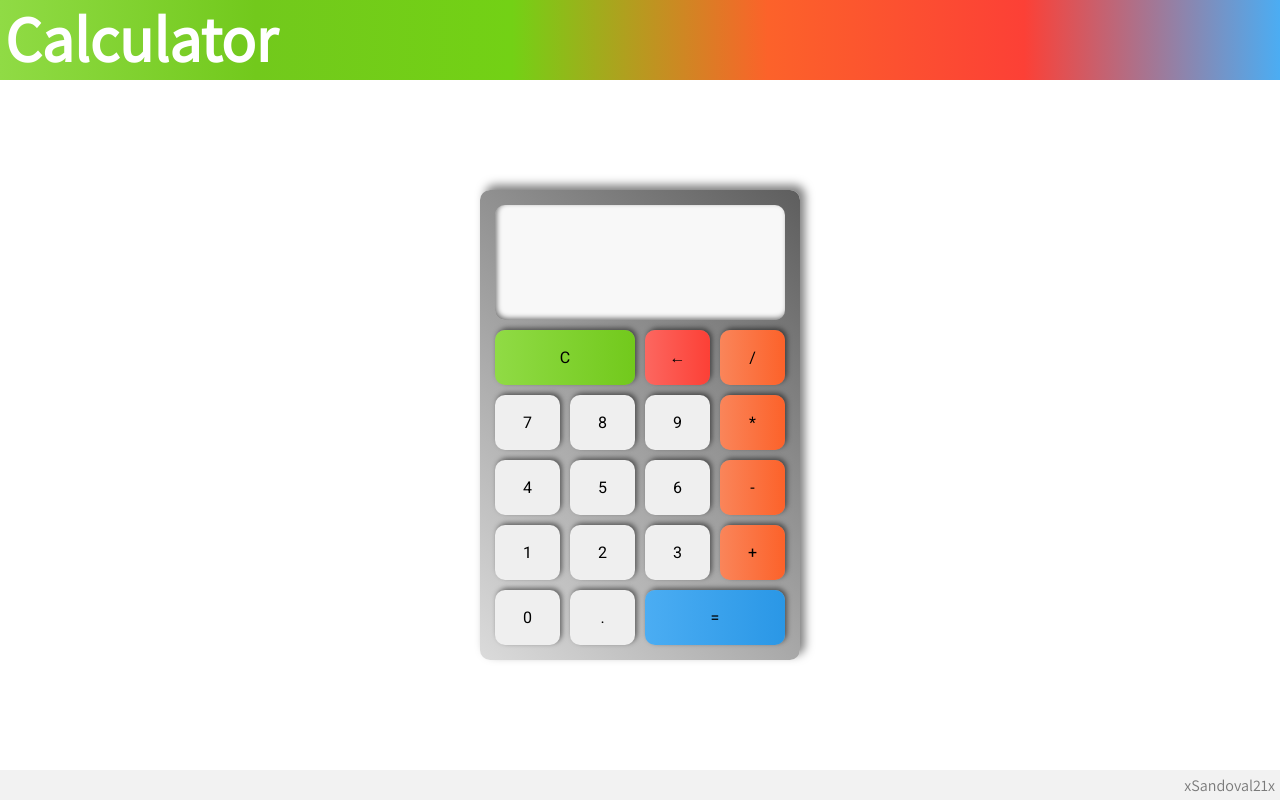
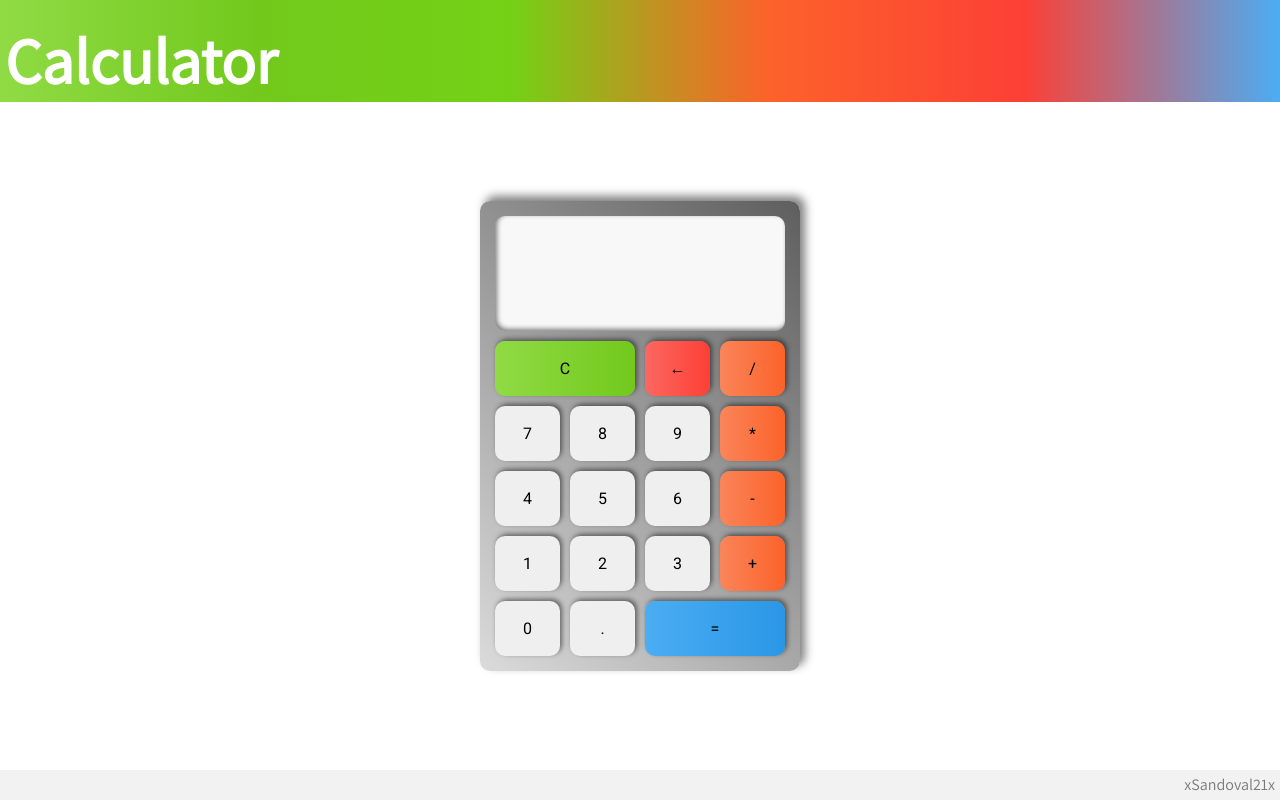
Before and after one commit to xSandoval21x/calculator, a plain HTML site: page calc.html in a window 1280 px wide. Drawn offline with Linux system fonts and the light colour scheme.

Commit message:
Adjust title banner height to scale with window and stay proportionate to title

```diff
--- a/style.css
+++ b/style.css
@@ -10,7 +10,7 @@ body {
 }
 
 #title-banner {
-    height: 10%;
+    height: 8vw;
     width: 100%;
     background: linear-gradient(to right, #90db45, #72c91c, #73d115, rgb(252, 98, 42),
     #fc4036, #4badf3);
```
